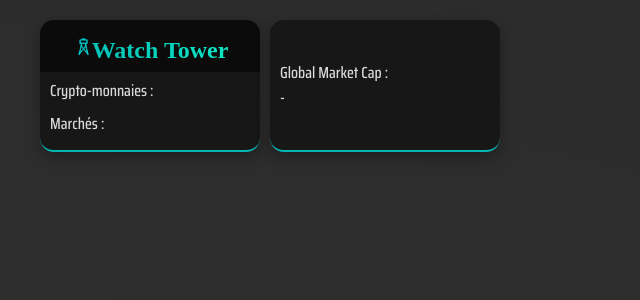
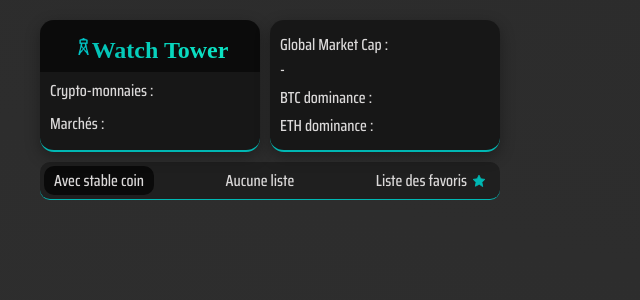
Before and after one commit to SABRI544/React-Cryptowatch, a React (Create React App) app: page / in a window 1280 px wide. Shown: the top 300 px of the page, without its empty margins (0-640 px from the left). Built offline with nearby package versions, Linux system fonts and the light colour scheme; no server answers; a web font is replaced by a local one.

Commit message:
début tableFilter

```diff
--- a/src/components/HeaderInfos.js
+++ b/src/components/HeaderInfos.js
@@ -1,6 +1,7 @@
 import axios from "axios";
 import React, { useEffect, useState } from "react";
 import PercentChange from "./PercentChange";
+import TableFilters from "./TableFilters";
 
 const HeaderInfos = () => {
   const [headerData, setHeaderData] = useState([]);
@@ -32,7 +33,18 @@
             percent={headerData.market_cap_change_percentage_24h_usd}
           />
         </li>
+        <li>
+          BTC dominance :{" "}
+          {headerData.market_cap_percentage &&
+            headerData.market_cap_percentage.btc.toFixed(1) + " %"}
+        </li>
+        <li>
+          ETH dominance :{" "}
+          {headerData.market_cap_percentage &&
+            headerData.market_cap_percentage.eth.toFixed(1) + " %"}
+        </li>
       </ul>
+      <TableFilters />
     </div>
   );
 };
--- a/src/components/PercentChange.js
+++ b/src/components/PercentChange.js
@@ -14,7 +14,7 @@
     } else {
       setColor(colors.white1);
     }
-  }, []);
+  }, [percent]);
   return (
     <p className="percent-change-container" style={{ color }}>
       {percent ? percent.toFixed(1) + "%" : "-"}
--- /dev/null
+++ b/src/components/TableFilters.js
@@ -0,0 +1,24 @@
+import React from "react";
+
+const TableFilters = () => {
+  return (
+    <div className="table-filters">
+      <div className="table-filters-container">
+        <div className="stable-checkbox-container">
+          <input type="checkbox" id="stableCoin" defaultChecked={true} />
+          <label htmlFor="stableCoin">Avec stable coin</label>
+        </div>
+
+        <div className="no-list-btn">
+          <p>Aucune liste</p>
+        </div>
+        <div className="fav-list">
+          <p>Liste des favoris</p>
+          <img src="./assets/star-full.svg" alt="icon star" />
+        </div>
+      </div>
+    </div>
+  );
+};
+
+export default TableFilters;
--- a/src/styles/_settings.scss
+++ b/src/styles/_settings.scss
@@ -21,6 +21,7 @@
   red1: $red1;
   red2: $red2;
   black1: $black1;
+  white1: $white1;
 }
 
 * {
```
